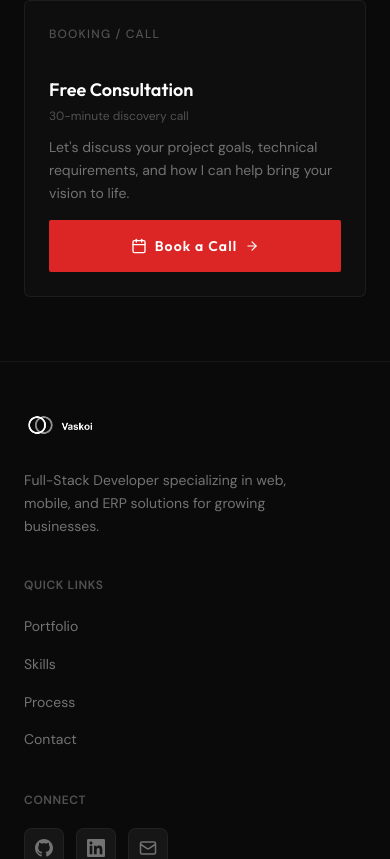
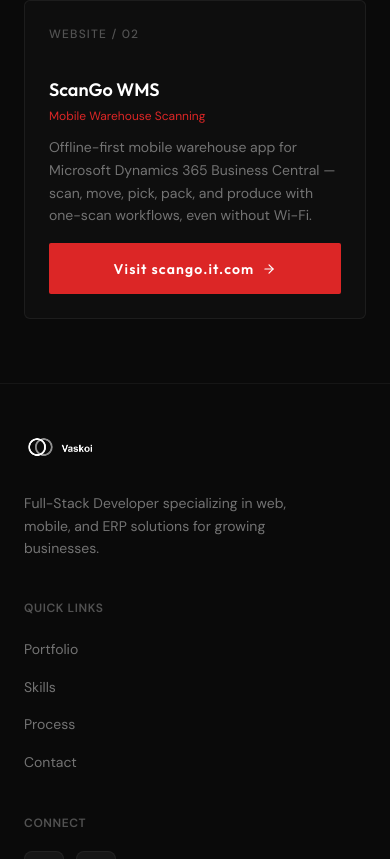
Before and after one commit to Padha06/portfolio, a Next.js app: page / in a window 390 px wide. Shown: the part 8888-9747 px from the top of the page. Built offline with nearby package versions, Linux system fonts and the light colour scheme.

Commit message:
Replace booking section with ScanGo WMS card, remove LinkedIn from footer and mobile menu

```diff
--- a/components/CTA.tsx
+++ b/components/CTA.tsx
@@ -3,7 +3,7 @@
 import { useState } from 'react'
 import { motion } from 'framer-motion'
 import emailjs from '@emailjs/browser'
-import { SendIcon as Send, ArrowRightIcon as ArrowRight, CalendarIcon as Calendar, MailIcon as Mail, PhoneIcon as Phone } from './Icons'
+import { SendIcon as Send, ArrowRightIcon as ArrowRight, MailIcon as Mail, PhoneIcon as Phone } from './Icons'
 import { EMAILJS_SERVICE_ID, EMAILJS_TEMPLATE_ID, EMAILJS_PUBLIC_KEY } from '../lib/emailConfig'
 
 const projectTypes = [
@@ -265,26 +265,26 @@
               <div className="srv-card srv-card--small">
                 <div className="srv-card-content">
                   <div className="srv-card-system">
-                    <span className="srv-card-system-label">BOOKING / CALL</span>
+                    <span className="srv-card-system-label">WEBSITE / 02</span>
                   </div>
                   <h3 className="font-outfit text-lg font-semibold text-white mb-1 mt-4">
-                    Free Consultation
+                    ScanGo WMS
                   </h3>
-                  <p className="font-dm text-xs mb-3 text-primary-500">
-                    30-minute discovery call
+                  <p className="font-dm text-xs mb-3 text-accent">
+                    Mobile Warehouse Scanning
                   </p>
                   <p className="font-dm mb-4 text-sm leading-relaxed text-primary-400">
-                    Let&apos;s discuss your project goals, technical requirements,
-                    and how I can help bring your vision to life.
+                    Offline-first mobile warehouse app for Microsoft Dynamics 365
+                    Business Central — scan, move, pick, pack, and produce with
+                    one-scan workflows, even without Wi-Fi.
                   </p>
                   <a
-                    href="https://calendly.com/shubampadha"
+                    href="https://scango.it.com"
                     target="_blank"
                     rel="noopener noreferrer"
                     className="srv-cta-btn w-full justify-center"
                   >
-                    <Calendar size={16} />
-                    Book a Call
+                    Visit scango.it.com
                     <ArrowRight size={14} />
                   </a>
                 </div>
--- a/components/Footer.tsx
+++ b/components/Footer.tsx
@@ -2,7 +2,7 @@
 
 import { motion } from 'framer-motion'
 import Image from 'next/image'
-import { GitHubIcon as GitHub, LinkedInIcon as Linkedin, MailIcon as Mail, ArrowUpIcon as ArrowUp } from './Icons'
+import { GitHubIcon as GitHub, MailIcon as Mail, ArrowUpIcon as ArrowUp } from './Icons'
 
 const navLinks = [
   { href: '#case-studies', label: 'Portfolio' },
@@ -13,7 +13,6 @@
 
 const socialLinks = [
   { href: 'https://github.com/Padha06', label: 'GitHub', icon: GitHub },
-  { href: 'https://linkedin.com/in/shubampadha', label: 'LinkedIn', icon: Linkedin },
   { href: 'mailto:shubham@scango.it.com', label: 'Email', icon: Mail },
 ]
 
--- a/components/Header.tsx
+++ b/components/Header.tsx
@@ -3,7 +3,7 @@
 import { useState, useEffect } from 'react'
 import { motion, AnimatePresence } from 'framer-motion'
 import Image from 'next/image'
-import { MenuIcon as Menu, XIcon as X, GitHubIcon as GitHub, LinkedInIcon as Linkedin, MailIcon as Mail } from './Icons'
+import { MenuIcon as Menu, XIcon as X, GitHubIcon as GitHub, MailIcon as Mail } from './Icons'
 
 const navLinks = [
   { href: '/#case-studies', label: 'WORK' },
@@ -114,15 +114,6 @@
                   <GitHub size={24} />
                 </a>
                 <a
-                  href="https://linkedin.com/in/shubampadha"
-                  target="_blank"
-                  rel="noopener noreferrer"
-                  className="text-primary-400 hover:text-accent transition-colors"
-                  aria-label="LinkedIn Profile"
-                >
-                  <Linkedin size={24} />
-                </a>
-                <a
                   href="mailto:shubham@scango.it.com"
                   className="text-primary-400 hover:text-accent transition-colors"
                   aria-label="Email Contact"
```
